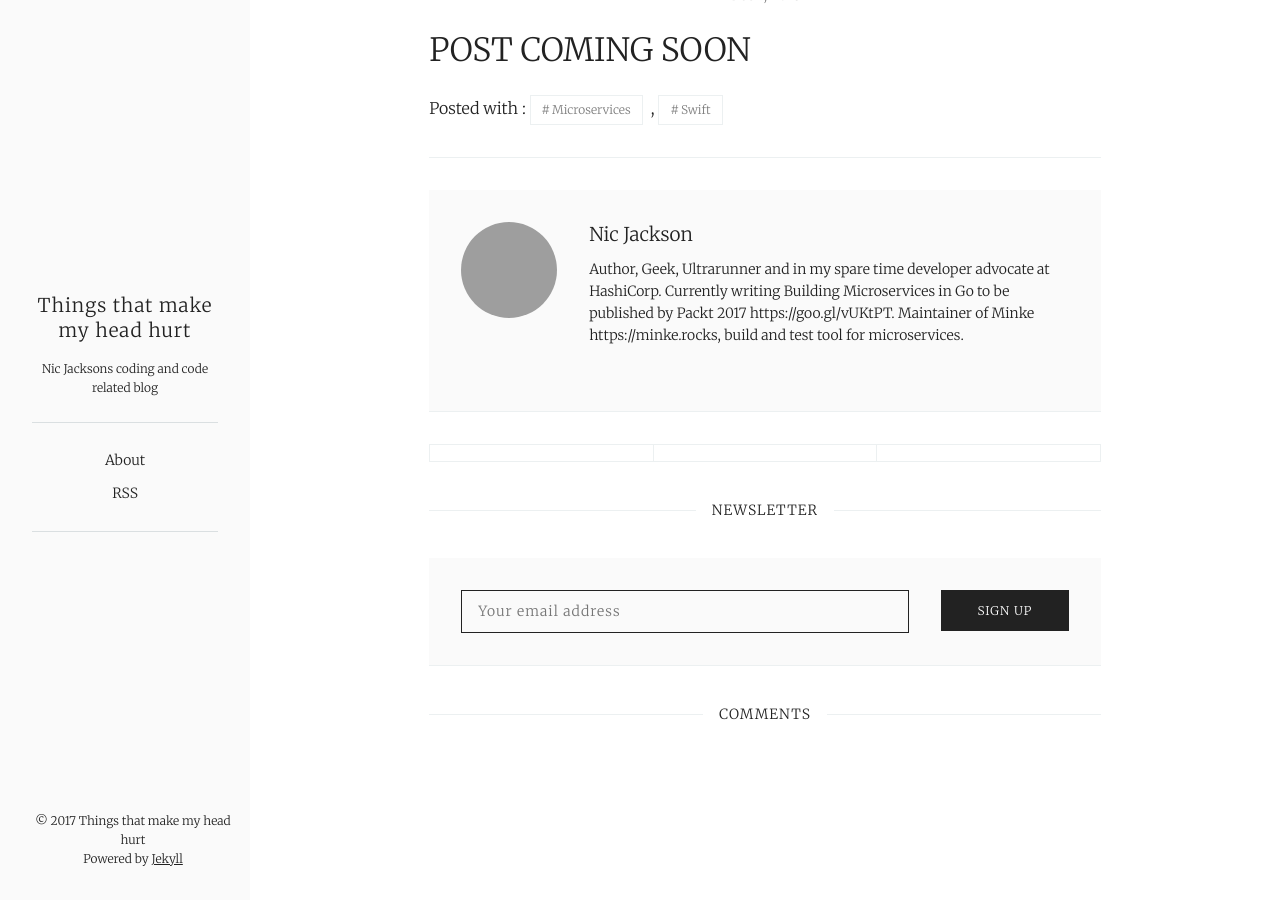
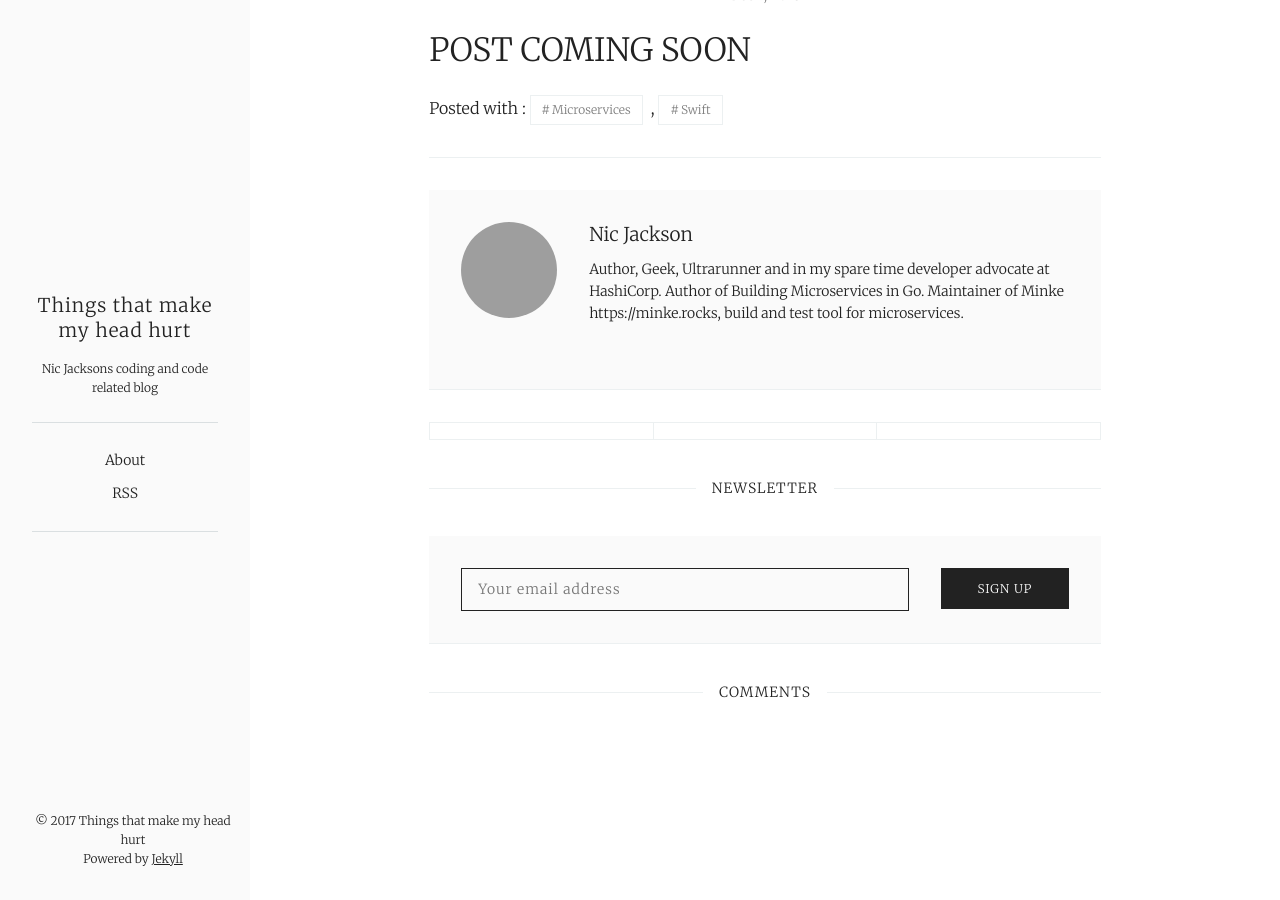
Before and after one commit to nicholasjackson/nicholasjackson.github.io, a Jekyll site: the page built from _posts/2016-12-07-building-microservices-with-swift-1.markdown, in a window 1280 px wide and 900 px high, scrolled down 679 px. Built offline with Jekyll 4.4.1, drawn with Linux system fonts in a browser that asks for light colours; comment, search, counter and statistics services are not loaded; grey boxes are pictures that could not be loaded.

Commit message:
Updated author info

```diff
--- a/_config.yml
+++ b/_config.yml
@@ -34,7 +34,7 @@ authors:
   nic:
     name: Nic Jackson
     display_name: Nic Jackson
-    bio: Author, Geek, Ultrarunner and in my spare time developer advocate at HashiCorp.  Currently writing Building Microservices in Go to be published by Packt 2017 https://goo.gl/vUKtPT. Maintainer of Minke https://minke.rocks, build and test tool for microservices.
+    bio: Author, Geek, Ultrarunner and in my spare time developer advocate at HashiCorp.  Author of <a href="https://goo.gl/vUKtPT">Building Microservices in Go</a>. Maintainer of Minke https://minke.rocks, build and test tool for microservices.
     gravatar: https://s.gravatar.com/avatar/05d3d38fb637ed5240b637f57394d587?s=80
     email: jackson.nic@gmail.com
     web: https://nicholasjackson.io
```
